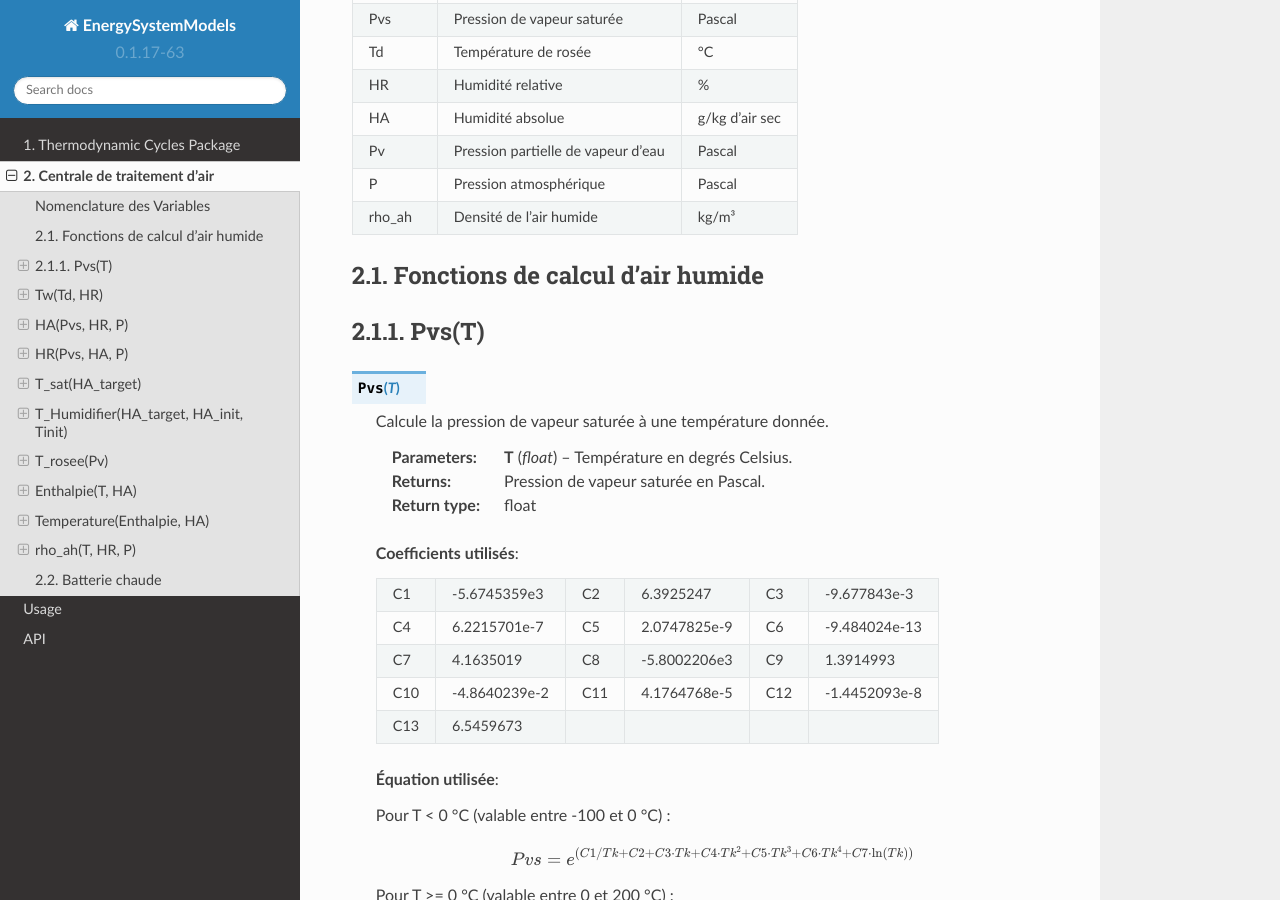
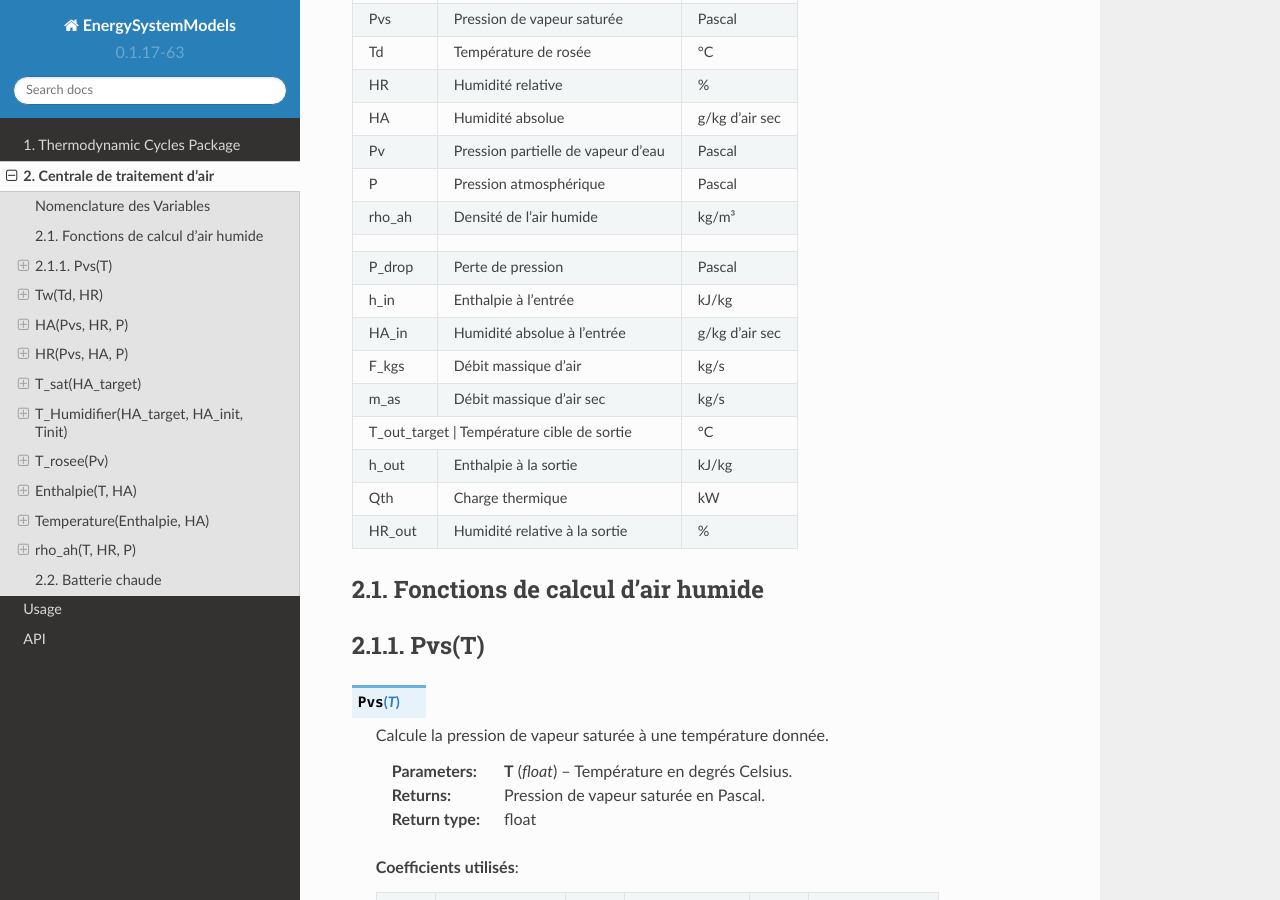
Before and after one commit to ZoheirHADID/EnergySystemModels-Tutorial, a Sphinx documentation site: the page built from docs/source/Traitement_d_air.rst, in a window 1280 px wide and 900 px high, scrolled down 384 px. Built offline with Sphinx 7.4.7 and the Read the Docs theme 2.0.0, drawn with Linux system fonts in a browser that asks for light colours.

Commit message:
Update Traitement_d_air.rst

```diff
--- a/docs/source/Traitement_d_air.rst
+++ b/docs/source/Traitement_d_air.rst
@@ -28,6 +28,25 @@ Nomenclature des Variables
 | P        | Pression atmosphérique              | Pascal         |
 +----------+-------------------------------------+----------------+
 | rho_ah   | Densité de l'air humide             | kg/m³          |
++----------+-------------------------------------+----------------+
++----------+-------------------------------------+----------------+
+| P_drop   | Perte de pression                   | Pascal         |
++----------+-------------------------------------+----------------+
+| h_in     | Enthalpie à l'entrée                | kJ/kg          |
++----------+-------------------------------------+----------------+
+| HA_in    | Humidité absolue à l'entrée         | g/kg d'air sec |
++----------+-------------------------------------+----------------+
+| F_kgs    | Débit massique d'air                | kg/s           |
++----------+-------------------------------------+----------------+
+| m_as     | Débit massique d'air sec            | kg/s           |
++----------+-------------------------------------+----------------+
+| T_out_target | Température cible de sortie     | °C             |
++----------+-------------------------------------+----------------+
+| h_out    | Enthalpie à la sortie               | kJ/kg          |
++----------+-------------------------------------+----------------+
+| Qth      | Charge thermique                    | kW             |
++----------+-------------------------------------+----------------+
+| HR_out   | Humidité relative à la sortie       | %              |
 +----------+-------------------------------------+----------------+
 
 2.1. Fonctions de calcul d'air humide
```
